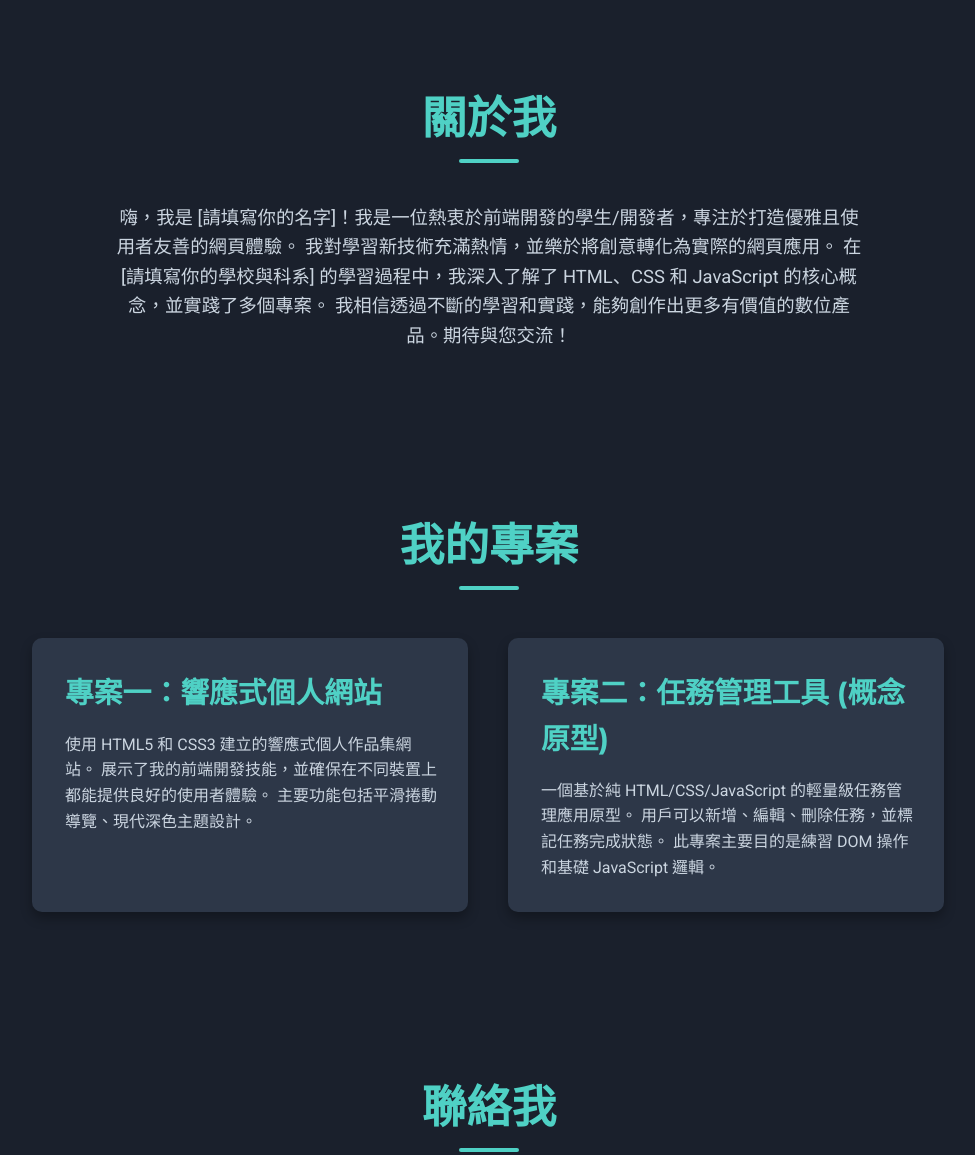
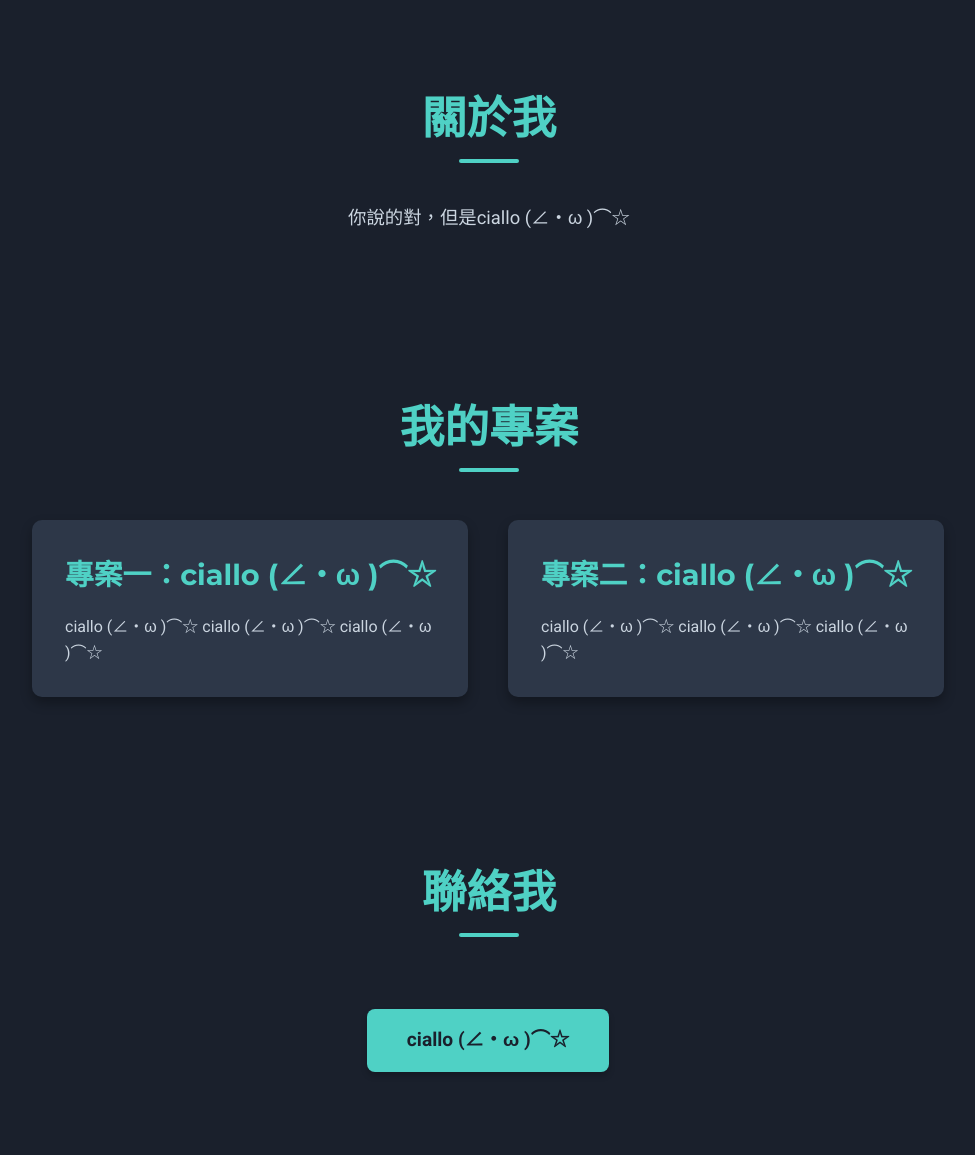
Before and after one commit to shangfu96-netizen/ou, a plain HTML site: page index.html in a window 1280 px wide. Shown: the part 793-1948 px from the top of the page, without its empty margins (152-1127 px from the left). Drawn offline with Linux system fonts and the light colour scheme.

Commit message:
Update index.html

```diff
--- a/index.html
+++ b/index.html
@@ -27,10 +27,7 @@
         <section id="about" class="about-section">
             <h2>關於我</h2>
             <p>
-                嗨，我是 [請填寫你的名字]！我是一位熱衷於前端開發的學生/開發者，專注於打造優雅且使用者友善的網頁體驗。
-                我對學習新技術充滿熱情，並樂於將創意轉化為實際的網頁應用。
-                在 [請填寫你的學校與科系] 的學習過程中，我深入了解了 HTML、CSS 和 JavaScript 的核心概念，並實踐了多個專案。
-                我相信透過不斷的學習和實踐，能夠創作出更多有價值的數位產品。期待與您交流！
+                你說的對，但是ciallo (∠・ω )⌒☆
             </p>
         </section>
 
@@ -38,19 +35,19 @@
             <h2>我的專案</h2>
             <div class="project-grid">
                 <div class="project-card">
-                    <h3>專案一：響應式個人網站</h3>
+                    <h3>專案一：ciallo (∠・ω )⌒☆</h3>
                     <p>
-                        使用 HTML5 和 CSS3 建立的響應式個人作品集網站。
-                        展示了我的前端開發技能，並確保在不同裝置上都能提供良好的使用者體驗。
-                        主要功能包括平滑捲動導覽、現代深色主題設計。
+                        ciallo (∠・ω )⌒☆
+                        ciallo (∠・ω )⌒☆
+                        ciallo (∠・ω )⌒☆
                     </p>
                 </div>
                 <div class="project-card">
-                    <h3>專案二：任務管理工具 (概念原型)</h3>
+                    <h3>專案二：ciallo (∠・ω )⌒☆</h3>
                     <p>
-                        一個基於純 HTML/CSS/JavaScript 的輕量級任務管理應用原型。
-                        用戶可以新增、編輯、刪除任務，並標記任務完成狀態。
-                        此專案主要目的是練習 DOM 操作和基礎 JavaScript 邏輯。
+                        ciallo (∠・ω )⌒☆
+                        ciallo (∠・ω )⌒☆
+                        ciallo (∠・ω )⌒☆
                     </p>
                 </div>
             </div>
@@ -58,7 +55,7 @@
 
         <section id="contact" class="contact-section">
             <h2>聯絡我</h2>
-            <a href="mailto:[請填寫你的Email]" class="email-button">發送 Email</a>
+            <a href="mailto:[請填寫你的Email]" class="email-button">ciallo (∠・ω )⌒☆</a>
         </section>
     </main>
 
@@ -67,10 +64,10 @@
             <a href="https://github.com/[請填寫你的GitHub使用者名稱]" target="_blank" rel="noopener noreferrer">GitHub</a>
             <a href="https://linkedin.com/in/[請填寫你的LinkedIn個人檔案ID]" target="_blank" rel="noopener noreferrer">LinkedIn</a>
         </div>
-        <p>&copy; 2025 [請填寫你的名字]</p>
+        <p>&copy; 2025 ciallo (∠・ω )⌒☆</p>
     </footer>
 
-    <!-- ✨ 新增的 JavaScript 區塊 ✨ -->
+    <!-- ✨ 更新後的 JavaScript 區塊 ✨ -->
     <script>
         document.addEventListener('DOMContentLoaded', () => {
             // 創建 ciallo 動畫的函數
@@ -80,15 +77,15 @@
                 ciallo.classList.add('ciallo-animation');
 
                 // 隨機設定 ciallo 的初始位置
-                const x = Math.random() * (window.innerWidth - 200); // 減去寬度以防超出螢幕
-                const y = Math.random() * (window.innerHeight - 100); // 減去高度以防超出螢幕
+                const x = Math.random() * (window.innerWidth - 200);
+                const y = Math.random() * (window.innerHeight - 100);
                 ciallo.style.left = `${x}px`;
                 ciallo.style.top = `${y}px`;
 
                 // 將 ciallo 加入到 body 中
                 document.body.appendChild(ciallo);
 
-                // 動畫結束後自動移除元素，避免佔用資源
+                // 動畫結束後自動移除元素
                 ciallo.addEventListener('animationend', () => {
                     ciallo.remove();
                 });
@@ -96,8 +93,8 @@
 
             // 使用 setTimeout 實現不定時觸發
             function triggerAnimationLoop() {
-                // 隨機生成 1 到 5 秒的延遲時間
-                const randomDelay = Math.random() * 4000 + 1000;
+                // 隨機生成 2 到 6 秒的延遲時間
+                const randomDelay = Math.random() * 4000 + 2000;
 
                 setTimeout(() => {
                     createCialloAnimation();
@@ -105,8 +102,10 @@
                 }, randomDelay);
             }
 
-            // 啟動動畫循環
-            triggerAnimationLoop();
+            // ✨ 啟動三個獨立的動畫循環，並稍微錯開時間 ✨
+            triggerAnimationLoop(); // 立即啟動第一個
+            setTimeout(triggerAnimationLoop, 1500); // 1.5秒後啟動第二個
+            setTimeout(triggerAnimationLoop, 3000); // 3秒後啟動第三個
         });
     </script>
 </body>
```
